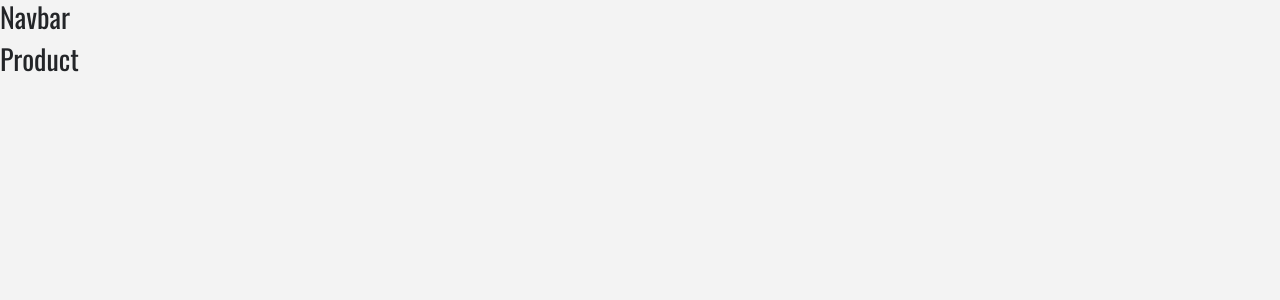
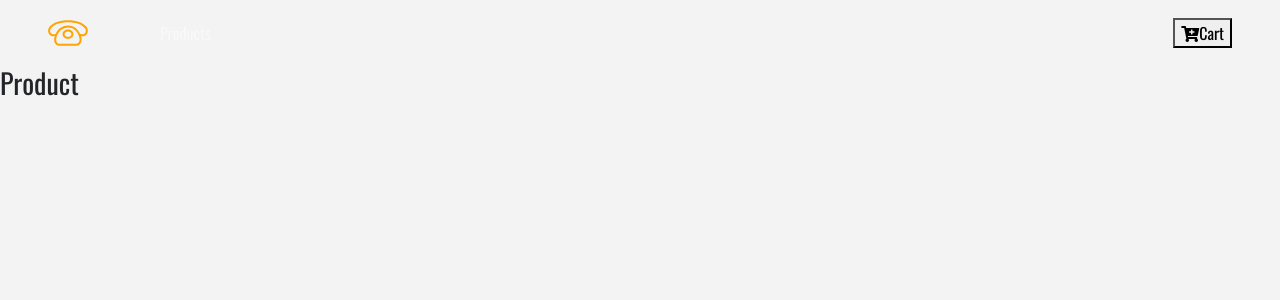
Before and after one commit to Addison-Dalton/phone-store, a React (Create React App) app: page / in a window 1280 px wide. Shown: the top 300 px of the page. Built offline with nearby package versions, Linux system fonts and the light colour scheme.

Commit message:
Added styled component to packages, and started on navbar.

```diff
--- a/package.json
+++ b/package.json
@@ -7,7 +7,8 @@
     "react": "^16.7.0",
     "react-dom": "^16.7.0",
     "react-router-dom": "^4.3.1",
-    "react-scripts": "2.1.3"
+    "react-scripts": "2.1.3",
+    "styled-components": "^4.1.3"
   },
   "scripts": {
     "start": "react-scripts start",
--- a/src/App.js
+++ b/src/App.js
@@ -13,9 +13,9 @@
   render() {
     return (
       <React.Fragment>
-          <Navbar></Navbar>
+          <Navbar />
           <Switch>
-            <Route path="/" component={ProductList} />
+            <Route exact path="/" component={ProductList} />
             <Route path="/details" component={Details} />
             <Route path="/cart" component={Cart} />
             <Route component={Default} />
--- a/src/components/Navbar.js
+++ b/src/components/Navbar.js
@@ -1,11 +1,29 @@
 import React, { Component } from 'react';
+import {Link} from 'react-router-dom';
+import logo from '../logo.svg';
 
 export default class Navbar extends Component {
     render() {
         return (
-            <div>
-                <h3>Navbar</h3>
-            </div>
+            <nav className="navbar navbar-expand-sm navbar-dark px-sm-5">
+                {/* https://www.iconfinder.com/icons/1243689/call_phone_icon Creative Commons (Attribution 3.0 Unported); https://www.iconfinder.com/Makoto_msk */}
+                <Link to='/'>
+                    <img src={logo} alt="store" className="navbar-brand" />
+                </Link>
+                <ul className="navbar-nav align-items-center">
+                    <li className="nav-item ml-5">
+                        <Link to="/" className="nav-link">
+                            Products
+                        </Link>
+                    </li>
+                </ul>
+                <Link to="/cart" className="ml-auto">
+                    <button>
+                        <i className="fas fa-cart-plus"></i>
+                        Cart
+                    </button>
+                </Link>
+            </nav>
         );
     }
 }
```
Also changed, not shown: 1 other file (tests, documents, lock files or other folders).
